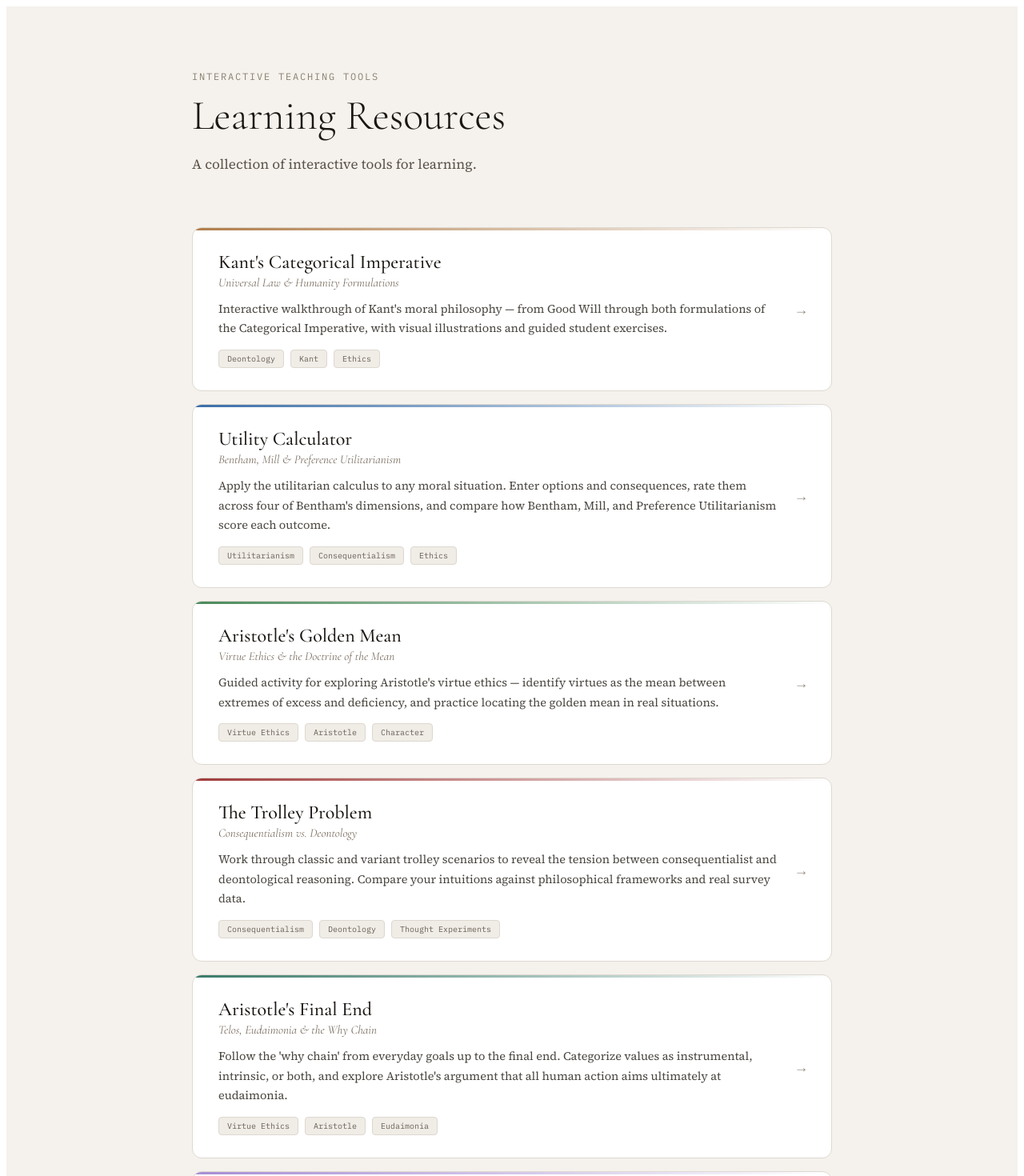
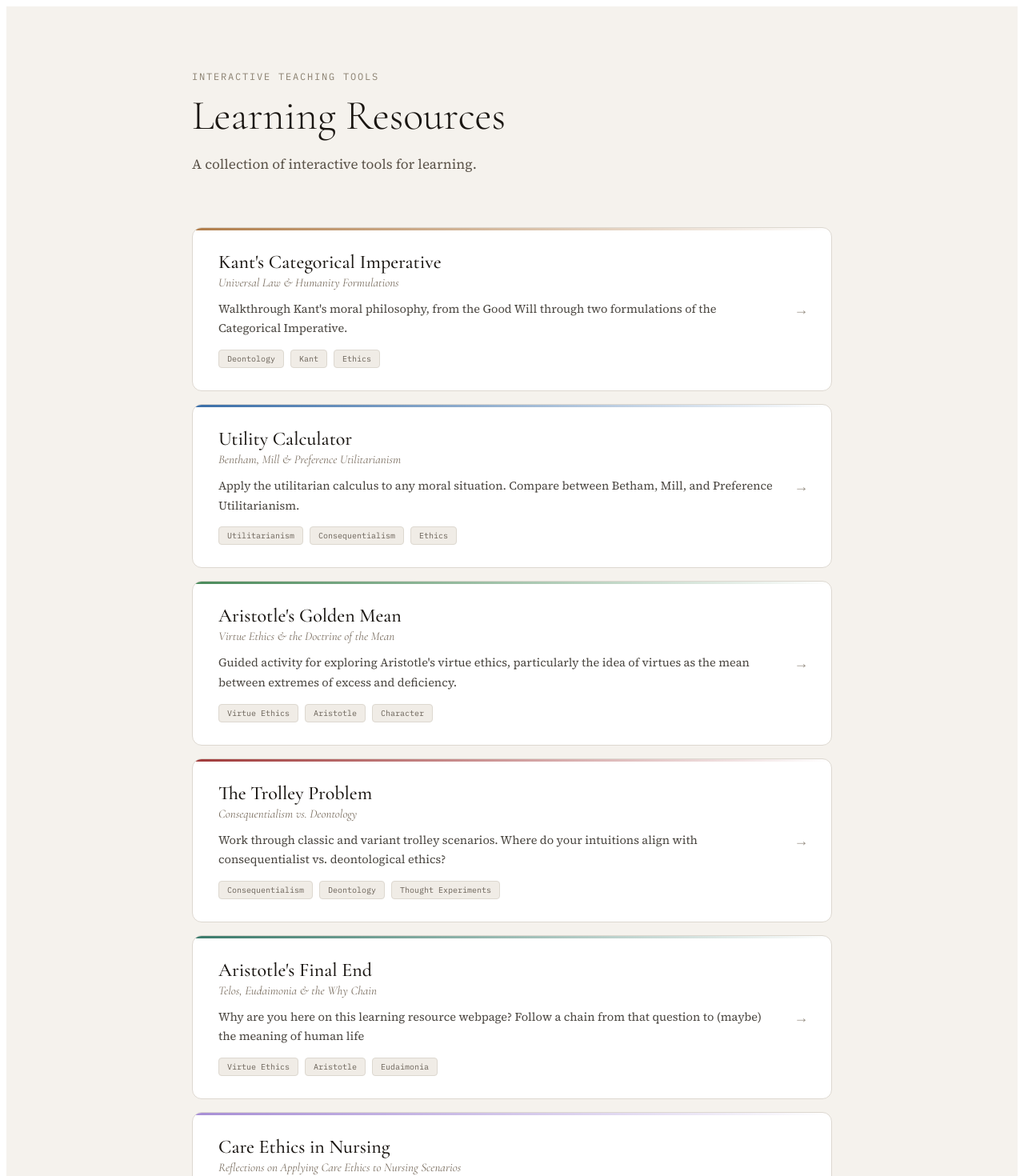
Before and after one commit to jenellegloria/learning-resources, a React (Vite) app: page /care-ethics-nursing in a window 1280 px wide. Shown: the top 1470 px of the page at 80% size. Built offline with nearby package versions, Linux system fonts and the light colour scheme.

Commit message:
change app descriptions

```diff
--- a/src/App.jsx
+++ b/src/App.jsx
@@ -6,7 +6,7 @@ const tools = [
     title: "Kant's Categorical Imperative",
     subtitle: "Universal Law & Humanity Formulations",
     description:
-      "Interactive walkthrough of Kant's moral philosophy — from Good Will through both formulations of the Categorical Imperative, with visual illustrations and guided student exercises.",
+      "Walkthrough Kant's moral philosophy, from the Good Will through two formulations of the Categorical Imperative.",
     tags: ["Deontology", "Kant", "Ethics"],
     accent: "#b07d4a",
   },
@@ -15,7 +15,7 @@ const tools = [
     title: "Utility Calculator",
     subtitle: "Bentham, Mill & Preference Utilitarianism",
     description:
-      "Apply the utilitarian calculus to any moral situation. Enter options and consequences, rate them across four of Bentham's dimensions, and compare how Bentham, Mill, and Preference Utilitarianism score each outcome.",
+      "Apply the utilitarian calculus to any moral situation. Compare between Betham, Mill, and Preference Utilitarianism.",
     tags: ["Utilitarianism", "Consequentialism", "Ethics"],
     accent: "#3a6ea8",
   },
@@ -24,7 +24,7 @@ const tools = [
     title: "Aristotle's Golden Mean",
     subtitle: "Virtue Ethics & the Doctrine of the Mean",
     description:
-      "Guided activity for exploring Aristotle's virtue ethics — identify virtues as the mean between extremes of excess and deficiency, and practice locating the golden mean in real situations.",
+      "Guided activity for exploring Aristotle's virtue ethics, particularly the idea of virtues as the mean between extremes of excess and deficiency.",
     tags: ["Virtue Ethics", "Aristotle", "Character"],
     accent: "#4a8a5a",
   },
@@ -33,7 +33,7 @@ const tools = [
     title: "The Trolley Problem",
     subtitle: "Consequentialism vs. Deontology",
     description:
-      "Work through classic and variant trolley scenarios to reveal the tension between consequentialist and deontological reasoning. Compare your intuitions against philosophical frameworks and real survey data.",
+      "Work through classic and variant trolley scenarios. Where do your intuitions align with consequentialist vs. deontological ethics? ",
     tags: ["Consequentialism", "Deontology", "Thought Experiments"],
     accent: "#a03a3a",
   },
@@ -42,7 +42,7 @@ const tools = [
     title: "Aristotle's Final End",
     subtitle: "Telos, Eudaimonia & the Why Chain",
     description:
-      "Follow the 'why chain' from everyday goals up to the final end. Categorize values as instrumental, intrinsic, or both, and explore Aristotle's argument that all human action aims ultimately at eudaimonia.",
+      "Why are you here on this learning resource webpage? Follow a chain from that question to (maybe) the meaning of human life",
     tags: ["Virtue Ethics", "Aristotle", "Eudaimonia"],
     accent: "#3a7a6a",
   },
```
